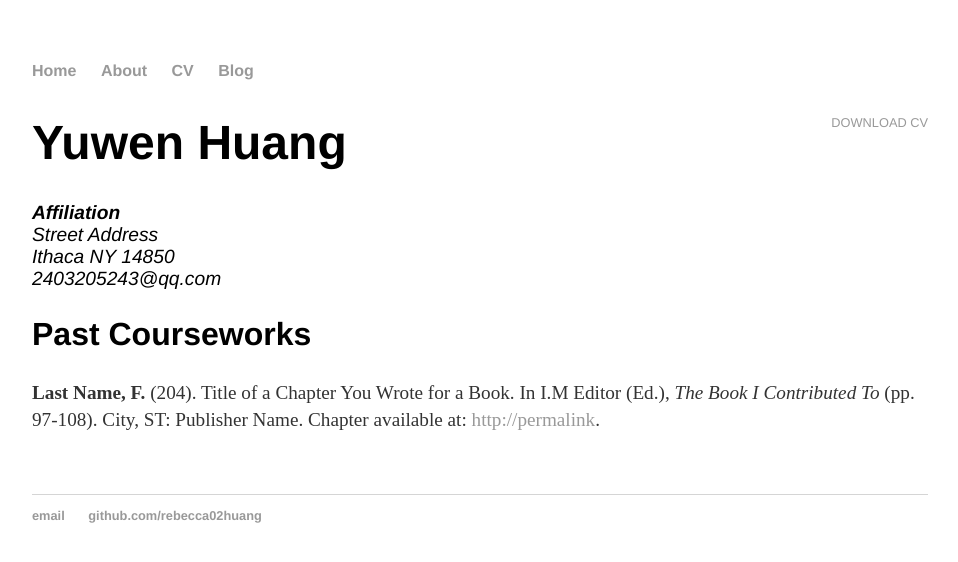
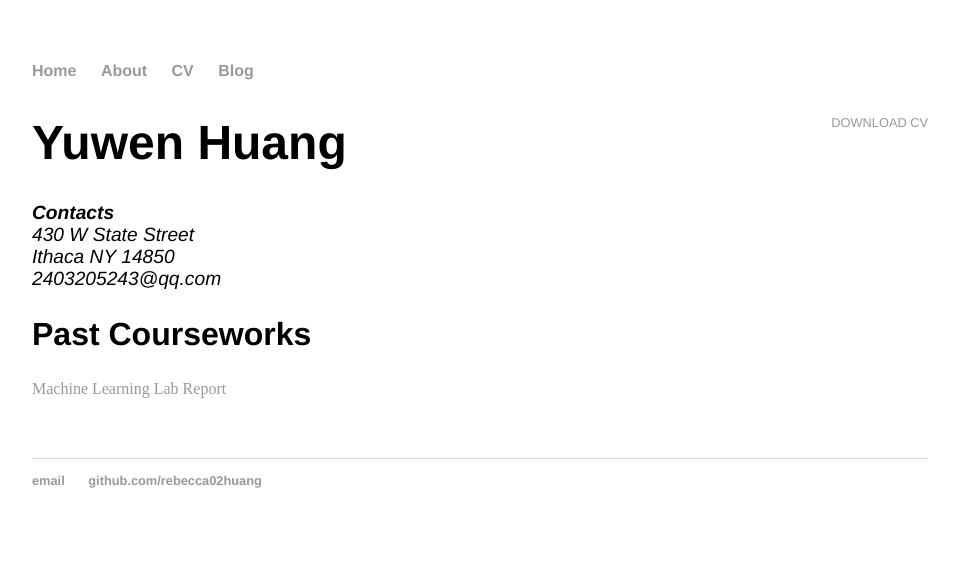
Before and after one commit to rebecca02huang/rebecca02huang.github.io, a Jekyll site: the page built from cv/index.html, in a window 1280 px wide. Shown: the top 562 px of the page, without its empty margins (160-1118 px from the left). Built offline with Jekyll 4.4.1, drawn with Linux system fonts in a browser that asks for light colours.

Commit message:
Update index.html

```diff
--- a/cv/index.html
+++ b/cv/index.html
@@ -7,15 +7,13 @@ title: CV
 		<a href="#" class="download" title="Download CV as PDF">Download CV</a>
 					<h1>Yuwen Huang</h1>
 					<address>
-					<strong>Affiliation</strong><br>
-					Street Address<br>
+					<strong>Contacts</strong><br>
+					430 W State Street<br>
 					Ithaca NY 14850<br>
 					<span class="obfuscate">2403205243@qq.com</span>
 					</address>
 
 					<h2>Past Courseworks</h2>
-
-					<p><strong>Last Name, F.</strong> (204). Title of a Chapter You Wrote for a Book. In I.M Editor (Ed.), <em>The Book I Contributed To</em> (pp. 97-108). City, ST: Publisher Name. Chapter available at: <a href="#">http://permalink</a>.
-
+					<a href="/assets/documents/Machine Learning Lab Report.pdf">Machine Learning Lab Report</a>
 
 	</div>
```
